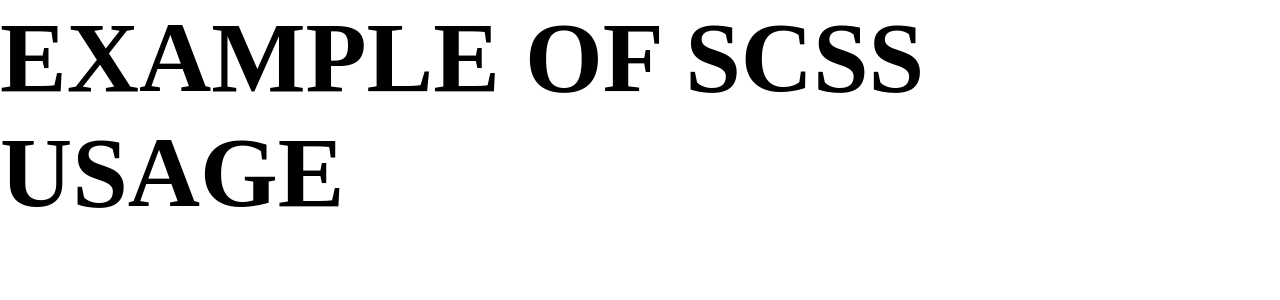
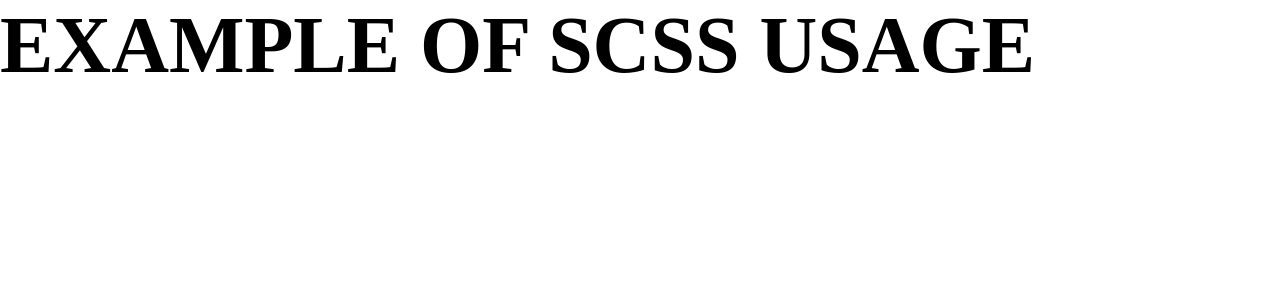
Before and after one commit to include-davis/website-2023, a Next.js app: page /example in a window 1280 px wide. Shown: the top 300 px of the page. Built offline with nearby package versions, Linux system fonts and the light colour scheme.

Commit message:
Added mixins

```diff
--- a/src/pages/_app.tsx
+++ b/src/pages/_app.tsx
@@ -1,4 +1,4 @@
-import '@/styles/globals.css';
+import '@/styles/globals.scss';
 import type { AppProps } from 'next/app';
 import { ReactElement } from 'react';
 
--- a/src/pages/example.tsx
+++ b/src/pages/example.tsx
@@ -1,7 +1,7 @@
 import { Inter } from '@next/font/google';
 import { ReactElement } from 'react';
 
-import styles from '../styles/example/examples.module.scss'
+import styles from '../styles/example/example.module.scss'
 
 const inter = Inter({ subsets: ['latin'] });
 
--- /dev/null
+++ b/src/styles/example/example.module.scss
@@ -0,0 +1,15 @@
+@use 'src/styles/mixins';
+
+.container {
+    >h1 {
+        font-size: 80px;
+
+        @include mixins.tablet {
+            font-size: 60px;
+        }
+
+        @include mixins.phone {
+            font-size: 40px;
+        }
+    }
+}
--- a/src/styles/example/examples.module.scss
+++ /dev/null
@@ -1,5 +0,0 @@
-.container {
-    >h1 {
-        font-size: 100px;
-    }
-}
--- a/src/styles/globals.css
+++ b/src/styles/globals.scss
@@ -1,7 +1,11 @@
 :root {
+
+  // colors
   --include-purple: #3C257E;
   --purple-gradient: linear-gradient(46deg, #332950 0%, #3C257E 48.96%, #322D41 100%);
 
+  // spacers
+  --spacer: 48px;
 }
 
 * {
--- /dev/null
+++ b/src/styles/mixins.scss
@@ -0,0 +1,11 @@
+@mixin tablet {
+    @media screen and (max-width: 1024px) {
+        @content;
+    }
+}
+
+@mixin phone {
+    @media screen and (max-width: 600px) {
+        @content;
+    }
+}
```
